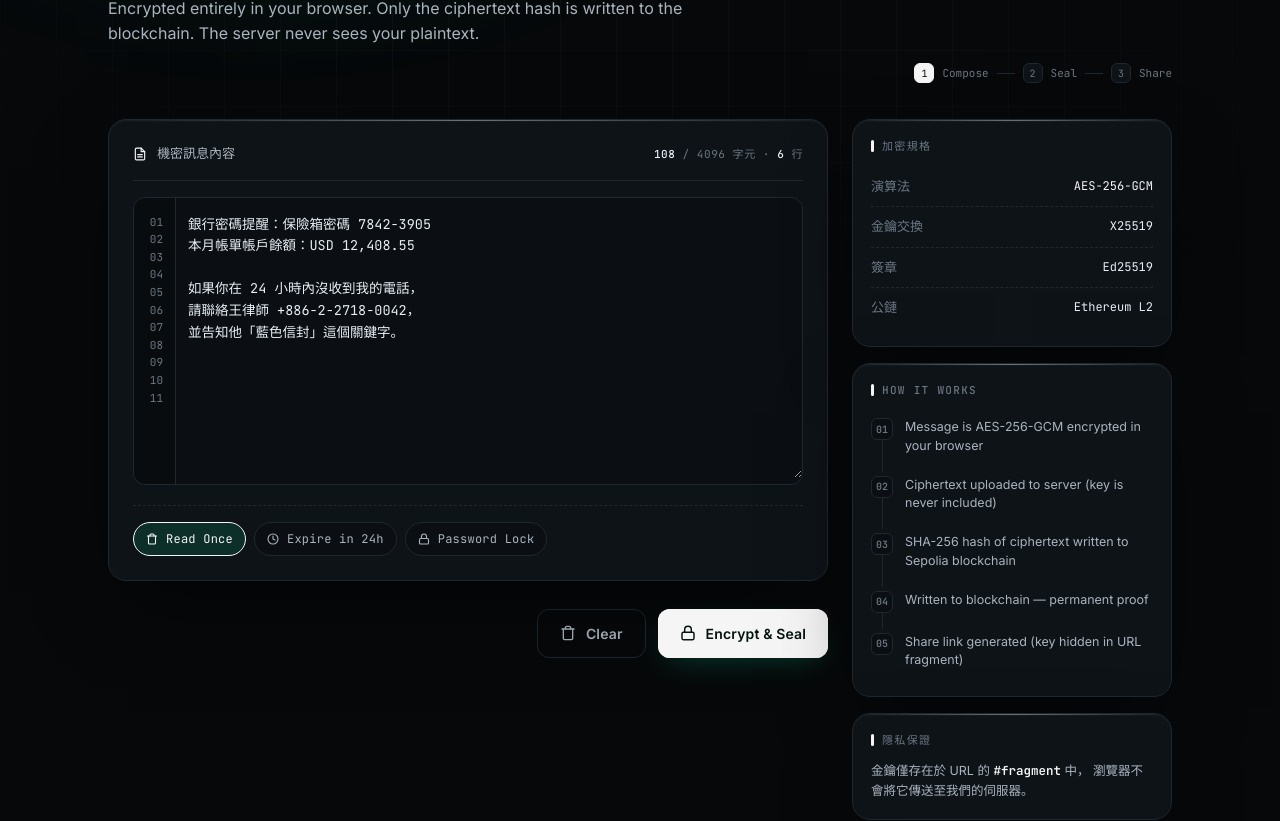
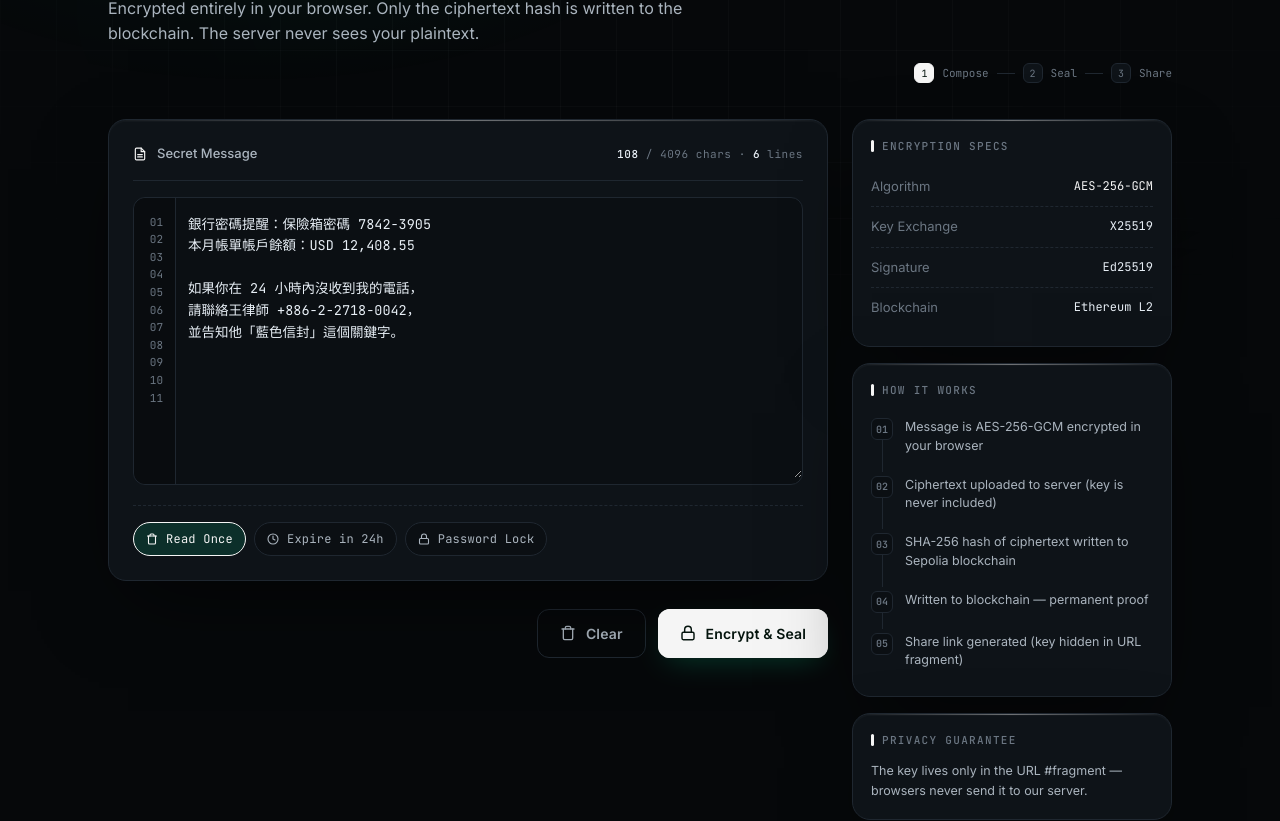
Before and after one commit to seven-317/BlockSeal, a Next.js app: page /en in a window 1280 px wide. Shown: the part 230-1051 px from the top of the page. Built offline with nearby package versions, Linux system fonts and the light colour scheme.

Commit message:
fix: translate ComposeSidebar and MessageEditor missing strings

```diff
--- a/components/compose/ComposeSidebar.tsx
+++ b/components/compose/ComposeSidebar.tsx
@@ -7,11 +7,11 @@ export function ComposeSidebar() {
   return (
     <aside className="side">
       <div className="card side-card">
-        <h3>加密規格</h3>
-        <div className="kv"><span className="k">演算法</span><span className="v accent">AES-256-GCM</span></div>
-        <div className="kv"><span className="k">金鑰交換</span><span className="v">X25519</span></div>
-        <div className="kv"><span className="k">簽章</span><span className="v">Ed25519</span></div>
-        <div className="kv"><span className="k">公鏈</span><span className="v">Ethereum L2</span></div>
+        <h3>{t('specs_title')}</h3>
+        <div className="kv"><span className="k">{t('spec_algo')}</span><span className="v accent">AES-256-GCM</span></div>
+        <div className="kv"><span className="k">{t('spec_kex')}</span><span className="v">X25519</span></div>
+        <div className="kv"><span className="k">{t('spec_sign')}</span><span className="v">Ed25519</span></div>
+        <div className="kv"><span className="k">{t('spec_chain')}</span><span className="v">Ethereum L2</span></div>
       </div>
 
       <div className="card side-card">
@@ -26,11 +26,9 @@ export function ComposeSidebar() {
       </div>
 
       <div className="card side-card">
-        <h3>隱私保證</h3>
+        <h3>{t('privacy_title')}</h3>
         <div style={{ fontSize: '12.5px', color: 'var(--text-2)', lineHeight: '1.6' }}>
-          金鑰僅存在於 URL 的{' '}
-          <b style={{ fontFamily: 'var(--mono)', color: 'var(--accent)' }}>#fragment</b> 中，
-          瀏覽器不會將它傳送至我們的伺服器。
+          {t('privacy_body')}
         </div>
       </div>
     </aside>
--- a/components/compose/MessageEditor.tsx
+++ b/components/compose/MessageEditor.tsx
@@ -1,5 +1,6 @@
 'use client'
 import { useEffect, useRef } from 'react'
+import { useTranslations } from 'next-intl'
 
 const DEMO_TEXT =
   '銀行密碼提醒：保險箱密碼 7842-3905\n本月帳單帳戶餘額：USD 12,408.55\n\n如果你在 24 小時內沒收到我的電話，\n請聯絡王律師 +886-2-2718-0042，\n並告知他「藍色信封」這個關鍵字。'
@@ -10,6 +11,7 @@ interface MessageEditorProps {
 }
 
 export function MessageEditor({ value, onChange }: MessageEditorProps) {
+  const t = useTranslations('editor')
   const textareaRef = useRef<HTMLTextAreaElement>(null)
   const gutterRef = useRef<HTMLDivElement>(null)
 
@@ -54,10 +56,10 @@ export function MessageEditor({ value, onChange }: MessageEditorProps) {
             <path d="M16 13H8" />
             <path d="M16 17H8" />
           </svg>
-          機密訊息內容
+          {t('label')}
         </div>
         <div className="counter">
-          <b>{charCount}</b> / 4096 字元 · <b>{lines}</b> 行
+          <b>{charCount}</b> / 4096 {t('unit_chars')} · <b>{lines}</b> {t('unit_lines')}
         </div>
       </div>
 
@@ -70,7 +72,7 @@ export function MessageEditor({ value, onChange }: MessageEditorProps) {
           className="input"
           value={value}
           onChange={e => onChange(e.target.value)}
-          placeholder={'在此貼上或輸入你要加密的內容\n\n例如：\n  · 私鑰備份提示\n  · 緊急聯絡資訊\n  · 一段只想說給一個人聽的話'}
+          placeholder={t('placeholder')}
           spellCheck={false}
           maxLength={4096}
         />
--- a/messages/en.json
+++ b/messages/en.json
@@ -1,12 +1,24 @@
 {
   "chrome": {
-    "tabs": { "compose": "01 · COMPOSE", "result": "02 · SEAL", "open": "03 · OPEN" }
+    "tabs": {
+      "compose": "01 · COMPOSE",
+      "result": "02 · SEAL",
+      "open": "03 · OPEN"
+    }
   },
   "compose": {
-    "crumb": { "system": "SYSTEM", "compose": "COMPOSE", "new": "NEW MESSAGE" },
+    "crumb": {
+      "system": "SYSTEM",
+      "compose": "COMPOSE",
+      "new": "NEW MESSAGE"
+    },
     "title": "Seal your message <em>on-chain</em>.",
     "subtitle": "Encrypted entirely in your browser. Only the ciphertext hash is written to the blockchain. The server never sees your plaintext.",
-    "steps": { "input": "Compose", "seal": "Seal", "share": "Share" },
+    "steps": {
+      "input": "Compose",
+      "seal": "Seal",
+      "share": "Share"
+    },
     "btn_clear": "Clear",
     "btn_encrypt": "Encrypt & Seal",
     "encrypting": "Encrypting…",
@@ -19,10 +31,17 @@
     "pwd_placeholder": "Enter password (recipient must know this to decrypt)"
   },
   "result": {
-    "crumb": { "system": "SYSTEM", "seal": "SEAL" },
+    "crumb": {
+      "system": "SYSTEM",
+      "seal": "SEAL"
+    },
     "title": "Sealed. <em>The link is the key.</em>",
     "subtitle": "Your message was encrypted in the browser and recorded on the blockchain. Keep the link safe — it is the only way to decrypt.",
-    "steps": { "input": "Compose", "seal": "Seal", "share": "Share" }
+    "steps": {
+      "input": "Compose",
+      "seal": "Seal",
+      "share": "Share"
+    }
   },
   "shareLink": {
     "title": "Share Link",
@@ -97,10 +116,23 @@
     "step2": "Ciphertext uploaded to server (key is never included)",
     "step3": "SHA-256 hash of ciphertext written to Sepolia blockchain",
     "step4": "Written to blockchain — permanent proof",
-    "step5": "Share link generated (key hidden in URL fragment)"
+    "step5": "Share link generated (key hidden in URL fragment)",
+    "specs_title": "Encryption Specs",
+    "spec_algo": "Algorithm",
+    "spec_kex": "Key Exchange",
+    "spec_sign": "Signature",
+    "spec_chain": "Blockchain",
+    "privacy_title": "Privacy Guarantee",
+    "privacy_body": "The key lives only in the URL #fragment — browsers never send it to our server."
   },
   "meta": {
     "title": "BlockSeal · 鏈諭",
     "description": "End-to-end encrypted messages sealed on the blockchain."
+  },
+  "editor": {
+    "label": "Secret Message",
+    "unit_chars": "chars",
+    "unit_lines": "lines",
+    "placeholder": "Paste or type the content you want to encrypt"
   }
 }
--- a/messages/zh-TW.json
+++ b/messages/zh-TW.json
@@ -1,12 +1,24 @@
 {
   "chrome": {
-    "tabs": { "compose": "01 · COMPOSE", "result": "02 · SEAL", "open": "03 · OPEN" }
+    "tabs": {
+      "compose": "01 · COMPOSE",
+      "result": "02 · SEAL",
+      "open": "03 · OPEN"
+    }
   },
   "compose": {
-    "crumb": { "system": "SYSTEM", "compose": "COMPOSE", "new": "NEW MESSAGE" },
+    "crumb": {
+      "system": "SYSTEM",
+      "compose": "COMPOSE",
+      "new": "NEW MESSAGE"
+    },
     "title": "將你的訊息<em>封印</em>於鏈上。",
     "subtitle": "在裝置上完成加密，僅將密文雜湊寫入鏈上作為存證。我們的伺服器永遠看不到原文。",
-    "steps": { "input": "輸入", "seal": "封印", "share": "分享" },
+    "steps": {
+      "input": "輸入",
+      "seal": "封印",
+      "share": "分享"
+    },
     "btn_clear": "清空",
     "btn_encrypt": "加密並上鏈",
     "encrypting": "加密中…",
@@ -19,10 +31,17 @@
     "pwd_placeholder": "輸入密碼（收件人需知道此密碼才能解密）"
   },
   "result": {
-    "crumb": { "system": "SYSTEM", "seal": "SEAL" },
+    "crumb": {
+      "system": "SYSTEM",
+      "seal": "SEAL"
+    },
     "title": "已封印。<em>連結即金鑰。</em>",
     "subtitle": "訊息已在你的瀏覽器完成加密，並寫入區塊鏈作為存證。請妥善保管下方連結。",
-    "steps": { "input": "輸入", "seal": "封印", "share": "分享" }
+    "steps": {
+      "input": "輸入",
+      "seal": "封印",
+      "share": "分享"
+    }
   },
   "shareLink": {
     "title": "分享連結",
@@ -97,10 +116,23 @@
     "step2": "密文上傳至我們的伺服器（金鑰不在其中）",
     "step3": "密文 SHA-256 雜湊寫入 Sepolia 區塊鏈",
     "step4": "寫入區塊鏈，永久存證",
-    "step5": "產生分享連結（金鑰藏在 URL fragment）"
+    "step5": "產生分享連結（金鑰藏在 URL fragment）",
+    "specs_title": "加密規格",
+    "spec_algo": "演算法",
+    "spec_kex": "金鑰交換",
+    "spec_sign": "簽章",
+    "spec_chain": "公鏈",
+    "privacy_title": "隱私保證",
+    "privacy_body": "金鑰僅存在於 URL 的 #fragment 中，瀏覽器不會將它傳送至我們的伺服器。"
   },
   "meta": {
     "title": "BlockSeal · 鏈諭",
     "description": "端到端加密訊息，僅將密文雜湊寫入鏈上作為存證。"
+  },
+  "editor": {
+    "label": "機密訊息內容",
+    "unit_chars": "字元",
+    "unit_lines": "行",
+    "placeholder": "在此貼上或輸入你要加密的內容"
   }
 }
```
